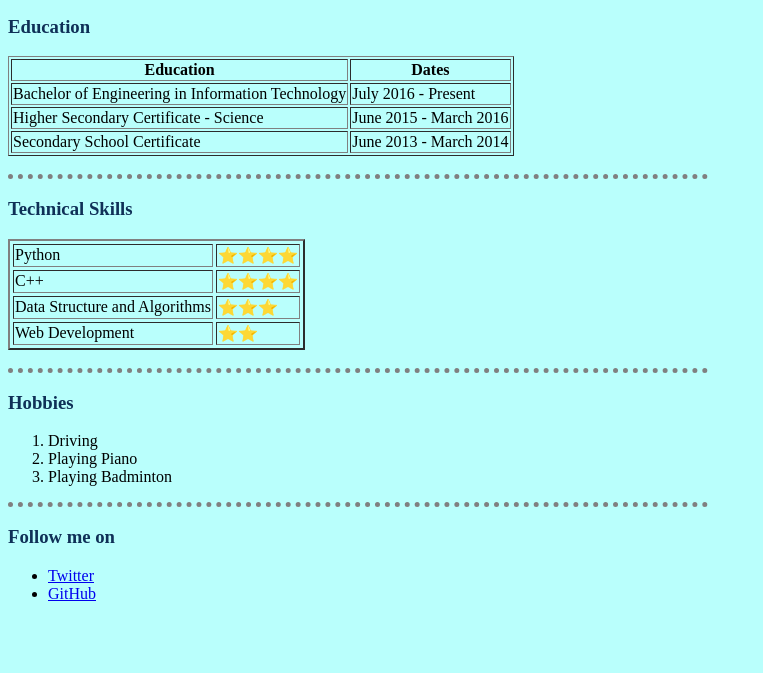
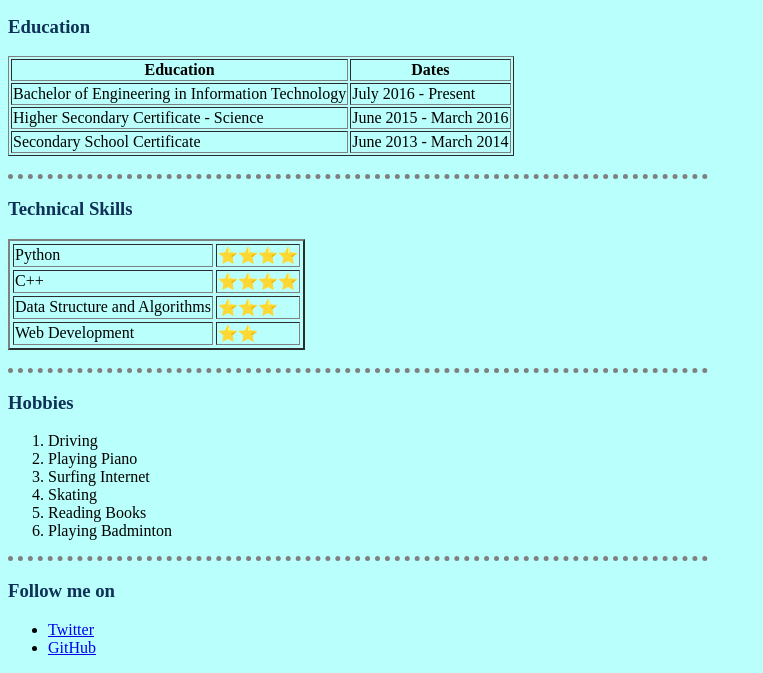
Before and after one commit to TheParthMaru/HTML-based-Personal-Website, a plain HTML site: page index.html in a window 1280 px wide. Shown: the part 212-885 px from the top of the page, without its empty margins (0-763 px from the left). Before the commit the page ends 831 px from the top, so only its background shows below. Drawn offline with Linux system fonts and the light colour scheme.

Commit message:
added hobbies

```diff
--- a/index.html
+++ b/index.html
@@ -75,6 +75,9 @@
     <ol>
         <li>Driving</li>
         <li>Playing Piano</li>
+         <li>Surfing Internet</li>
+         <li>Skating</li>
+         <li>Reading Books</li>
         <li>Playing Badminton</li>
     </ol>
 
```
